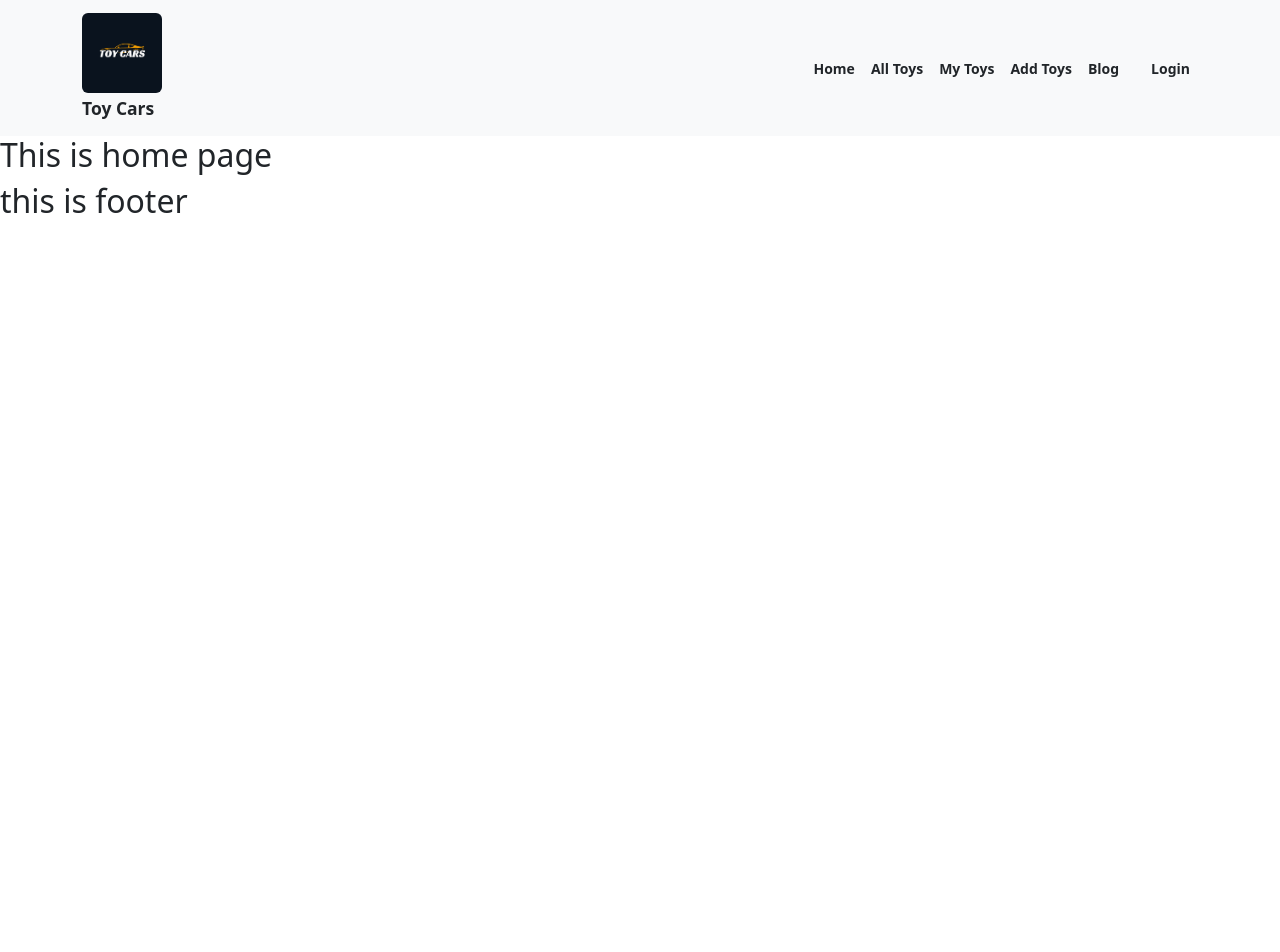
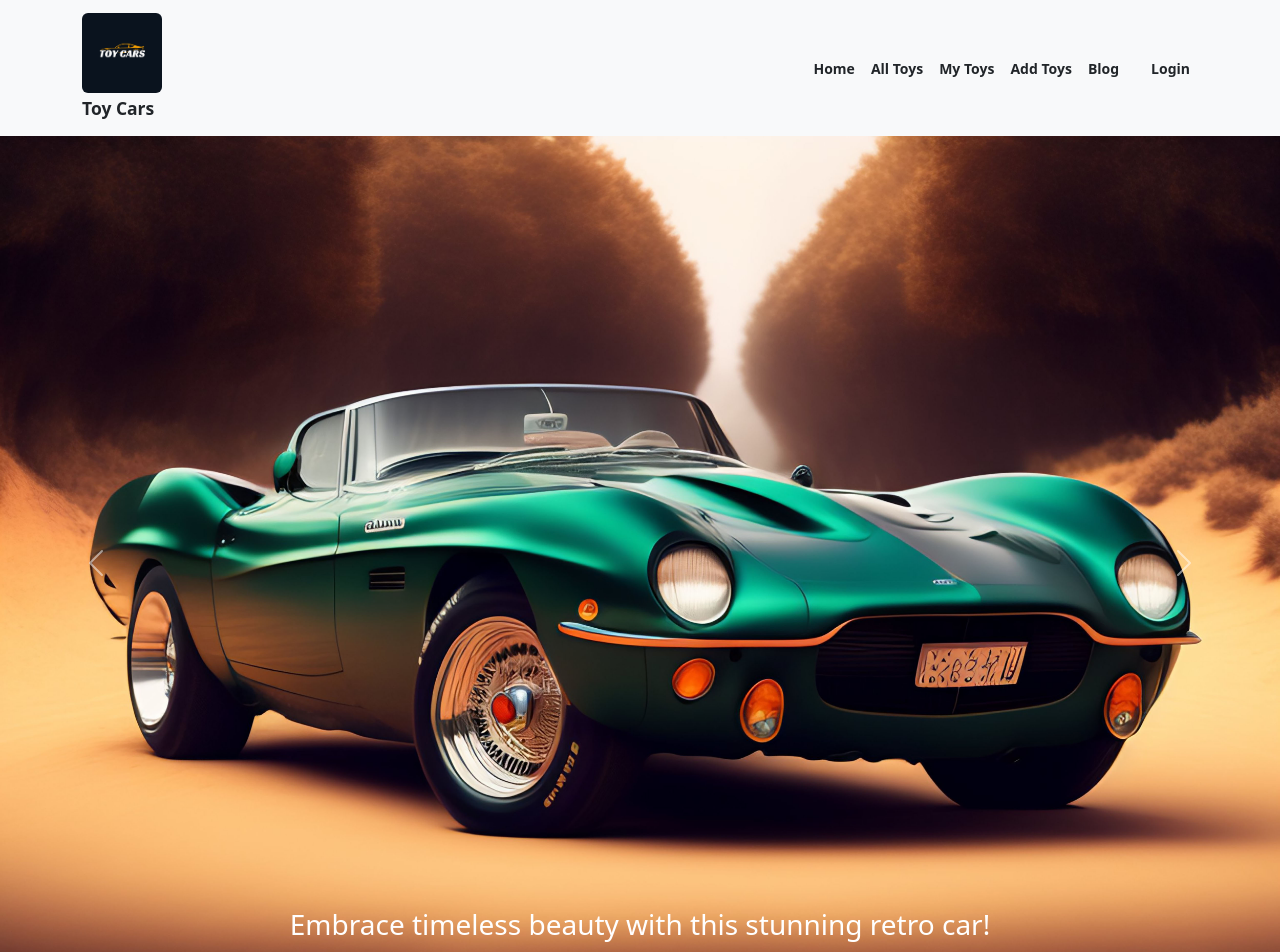
Before and after one commit to SHsiam/toys-car-client, a React (Vite) app: page / in a window 1280 px wide. Shown: the top 952 px of the page. Before the commit the page ends 800 px from the top, so only its background shows below. Built offline with nearby package versions, Linux system fonts and the light colour scheme.

Commit message:
banner done

```diff
--- a/index.html
+++ b/index.html
@@ -3,7 +3,7 @@
 <html lang="en">
   <head>
     <meta charset="UTF-8" />
-    <link rel="icon" type="image/svg+xml" href="/vite.svg" />
+    <link rel="icon" type="image/svg+xml" href="/logo.svg" />
     <meta name="viewport" content="width=device-width, initial-scale=1.0" />
     <title>Toys Car</title>
   </head>
--- a/src/pages/Home/Home/Home.jsx
+++ b/src/pages/Home/Home/Home.jsx
@@ -1,10 +1,49 @@
-
+import { Carousel } from "react-bootstrap";
+import car1 from '../../../assets/cars/car1.jpg'
+import car2 from '../../../assets/cars/car2.jpg'
+import car3 from '../../../assets/cars/car3.jpg'
 
 const Home = () => {
     return (
         <div>
-            <h2>This is home page</h2>
-        </div>
+        <Carousel >
+      <Carousel.Item >
+        <img
+          className="d-block w-100 "
+          src={car1}
+          alt="First slide"
+        />
+        <Carousel.Caption >
+          <h3>Experience opulence and style with this golden luxury car!</h3>
+        </Carousel.Caption>
+      </Carousel.Item>
+      <Carousel.Item>
+        <img
+          className="d-block w-100"
+          src={car2}
+          alt="Second slide"
+        />
+
+        <Carousel.Caption >
+          <h3>Embrace timeless beauty with this stunning retro car!</h3>
+        </Carousel.Caption>
+      </Carousel.Item>
+      <Carousel.Item>
+        <img
+          className="d-block w-100"
+          src={car3}
+          alt="Third slide"
+        />
+
+        <Carousel.Caption>
+          <h3>
+          Make a statement with this timeless classic black car!
+          </h3>
+        </Carousel.Caption>
+      </Carousel.Item>
+    </Carousel>
+
+    </div>
     );
 };
 
```
Also changed, not shown: public/logo.svg (added).
